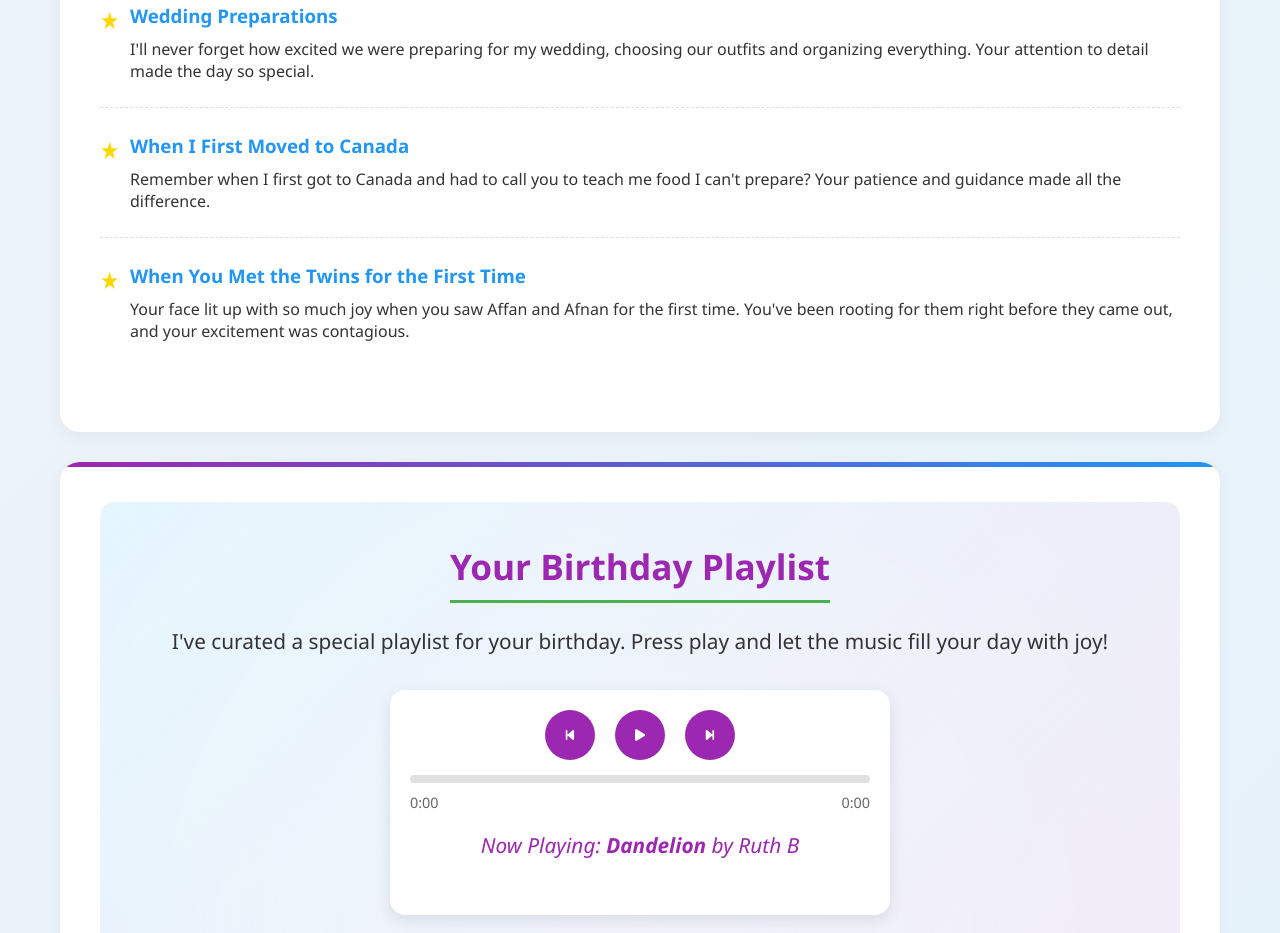
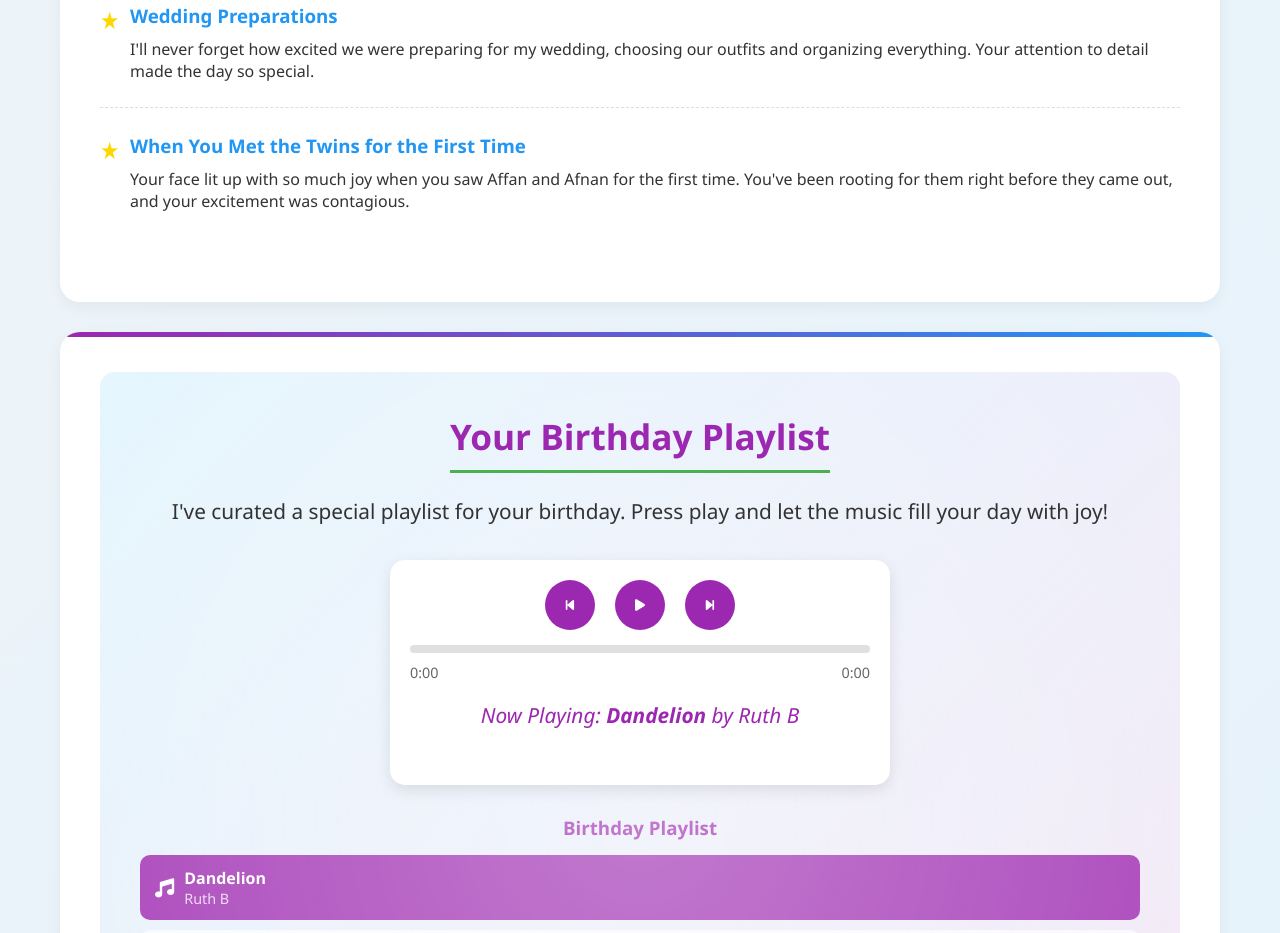
Before and after one commit to busa0019/hikmah, a plain HTML site: page index.html in a window 1280 px wide. Shown: the part 3149-4082 px from the top of the page. Drawn offline with Linux system fonts and the light colour scheme.

Commit message:
Update index.html

```diff
--- a/index.html
+++ b/index.html
@@ -650,10 +650,7 @@
                 <h3>Wedding Preparations</h3>
                 <p>I'll never forget how excited we were preparing for my wedding, choosing our outfits and organizing everything. Your attention to detail made the day so special.</p>
             </div>
-            <div class="memory">
-                <h3>When I First Moved to Canada</h3>
-                <p>Remember when I first got to Canada and had to call you to teach me food I can't prepare? Your patience and guidance made all the difference.</p>
-            </div>
+
             <div class="memory">
                 <h3>When You Met the Twins for the First Time</h3>
                 <p>Your face lit up with so much joy when you saw Affan and Afnan for the first time. You've been rooting for them right before they came out, and your excitement was contagious.</p>
```
